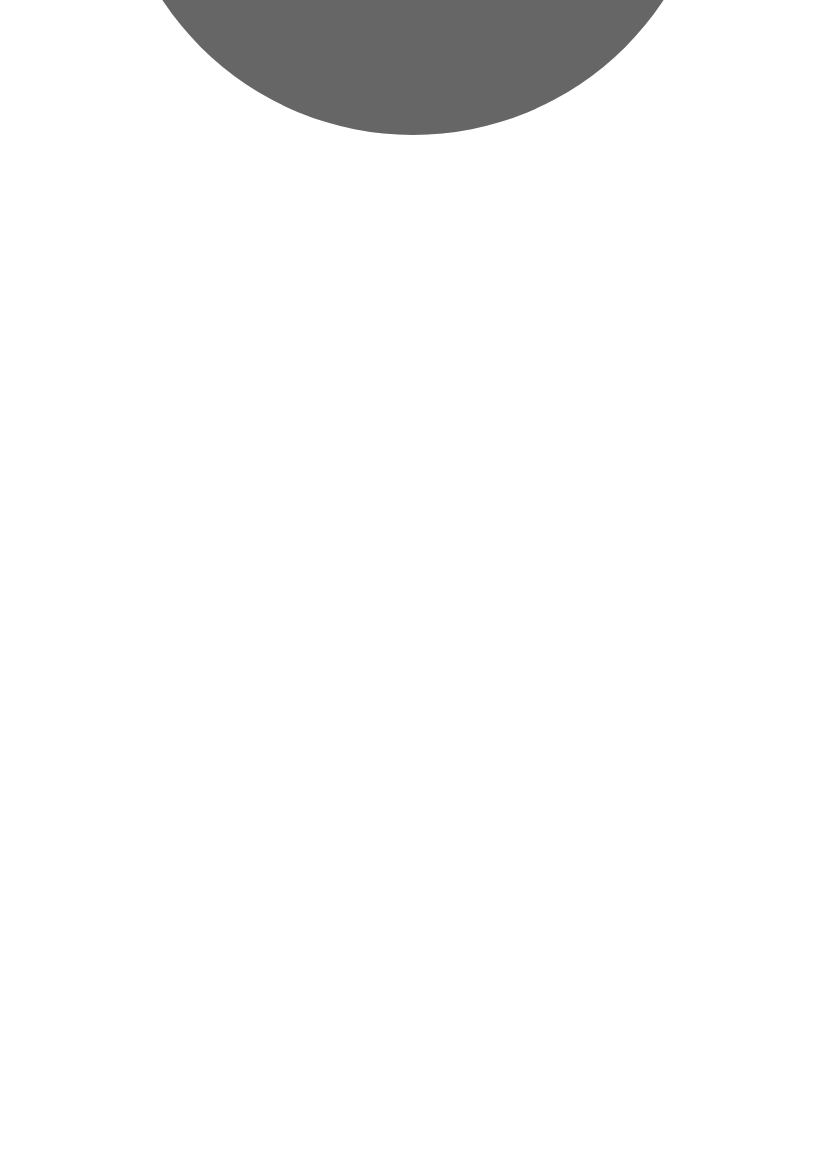
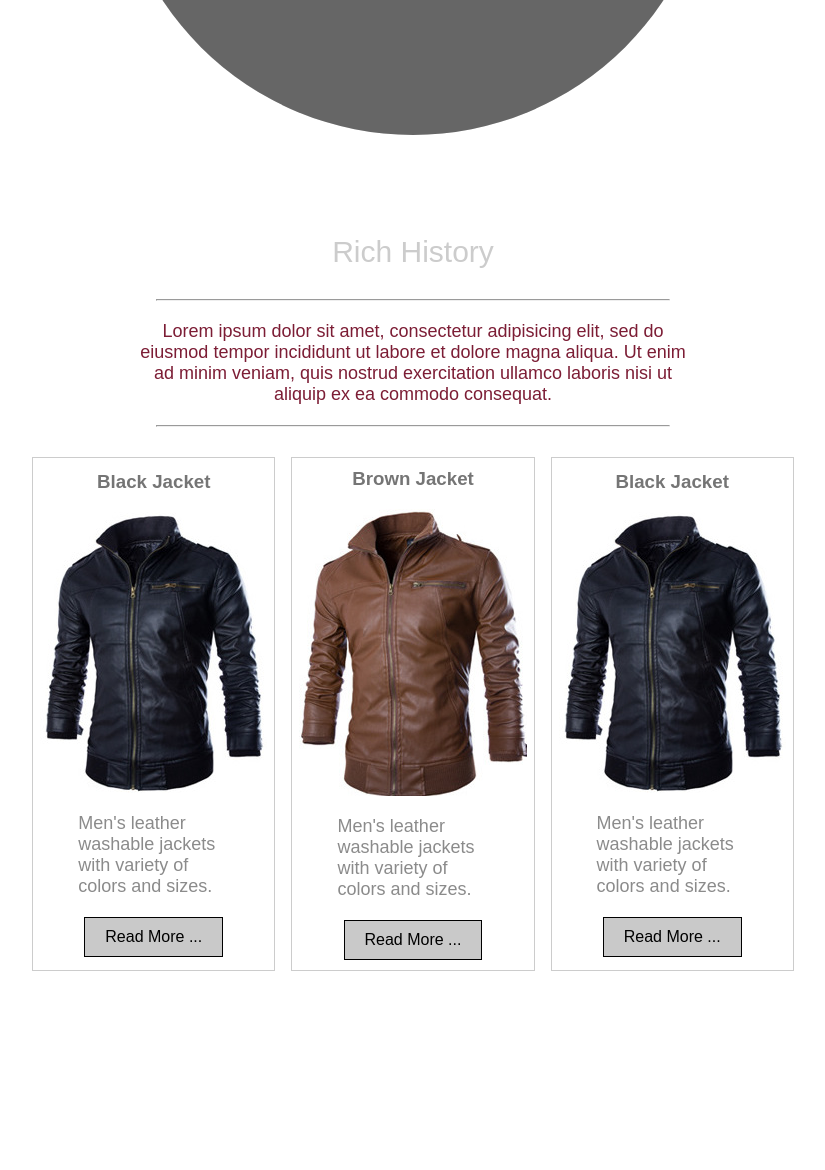
Before and after one commit to Ahmad-Saleh89/web-designing, a PHP site: page / in a window 1280 px wide. Shown: the part 2569-3739 px from the top of the page, without its empty margins (227-1052 px from the left). Before the commit the page ends 2704 px from the top, so only its background shows below. Run offline with PHP 8.4, Linux system fonts and the light colour scheme; some libraries are stand-ins or nearby versions.

Commit message:
read-more button

```diff
--- a/parallax/index.html
+++ b/parallax/index.html
@@ -59,6 +59,48 @@
         </div>
       </div>
 
+      <article>
+        <h1>Rich History</h1>
+        <hr>
+        <p>Lorem ipsum dolor sit amet, consectetur adipisicing elit,
+           sed do eiusmod tempor incididunt ut labore et dolore magna
+           aliqua. Ut enim ad minim veniam, quis nostrud exercitation
+           ullamco laboris nisi ut aliquip ex ea commodo consequat.</p>
+        <hr>
+      </article>
+
+      <div class="leather-jackets">
+        <div class="jacket" id="jacket-1">
+          <input type="checkbox" class="read-more-state" id="read-more-1">
+          <h3>Black Jacket</h3>
+          <img src="images/leather-jacket1.jpg" alt="">
+          <p>Men's leather washable jackets with variety of colors and sizes.
+            <span class="read-more-target">Blackbird company has a variety of coats, jackets, suits
+              for all genders and all ages, as well as various colors and styles.</span></p>
+          <label for="read-more-1" class="read-more-trigger">Read More ...</label>
+        </div>
+
+        <div class="jacket" id="jacket-2">
+          <input type="checkbox" class="read-more-state" id="read-more-2">
+          <h3>Brown Jacket</h3>
+          <img src="images/leather-jacket2.jpg" alt="">
+          <p>Men's leather washable jackets with variety of colors and sizes.
+            <span class="read-more-target">Blackbird company has a variety of coats, jackets, suits
+              for all genders and all ages, as well as various colors and styles.</span></p>
+          <label for="read-more-2" class="read-more-trigger">Read More ...</label>
+        </div>
+
+        <div class="jacket" id="jacket-3">
+          <input type="checkbox" class="read-more-state" id="read-more-3">
+          <h3>Black Jacket</h3>
+          <img src="images/leather-jacket1.jpg" alt="">
+          <p>Men's leather washable jackets with variety of colors and sizes.
+            <span class="read-more-target">Blackbird company has a variety of coats, jackets, suits
+              for all genders and all ages, as well as various colors and styles.</span></p>
+          <label for="read-more-3" class="read-more-trigger">Read More ...</label>
+        </div>
+      </div>
+
       <div style="height: 2000px"></div>
     </section>
 
--- a/parallax/styles.css
+++ b/parallax/styles.css
@@ -173,4 +173,49 @@ header.bird-box {
         color: black;
         border: 1px solid black; }
 
+.leather-jackets {
+  width: 100%;
+  display: grid;
+  grid-template-columns: repeat(5, 1fr);
+  grid-gap: 1em; }
+  .leather-jackets .jacket {
+    border: 1px solid #ccc;
+    padding: 5px;
+    display: flex;
+    flex-direction: column;
+    justify-content: center;
+    align-items: center; }
+    .leather-jackets .jacket p {
+      color: #8b8b8b; }
+      .leather-jackets .jacket p .read-more-target {
+        opacity: 0;
+        font-size: 0;
+        max-height: 0;
+        transition: all 300ms ease-in-out; }
+    .leather-jackets .jacket .read-more-state {
+      display: none; }
+      .leather-jackets .jacket .read-more-state:checked ~ p .read-more-target {
+        opacity: 1;
+        font-size: inherit;
+        max-height: 100em; }
+    .leather-jackets .jacket h3 {
+      color: #757575;
+      margin-top: 5px; }
+    .leather-jackets .jacket label {
+      padding: 10px 20px;
+      border: 1px solid black;
+      background-color: #c9c9c9;
+      margin-bottom: 5px;
+      cursor: pointer;
+      transition: all 200ms ease-in-out; }
+      .leather-jackets .jacket label:hover {
+        color: white;
+        background-color: black; }
+  .leather-jackets #jacket-1 {
+    grid-column: 2; }
+  .leather-jackets #jacket-2 {
+    grid-column: 3; }
+  .leather-jackets #jacket-3 {
+    grid-column: 4; }
+
 /*# sourceMappingURL=styles.css.map */
--- a/parallax/styles.sass
+++ b/parallax/styles.sass
@@ -181,3 +181,53 @@ header.bird-box
         background: white
         color: black
         border: 1px solid black
+.leather-jackets
+  width: 100%
+  display: grid
+  grid-template-columns: repeat(5,1fr)
+  grid-gap: 1em
+
+  .jacket
+    border: 1px solid #ccc
+    padding: 5px
+    display: flex
+    flex-direction: column
+    justify-content: center
+    align-items: center
+    p
+      color: rgb(139, 139, 139)
+      .read-more-target
+        opacity: 0
+        font-size: 0
+        max-height: 0
+        transition: all 300ms ease-in-out
+
+    .read-more-state
+      display: none
+      &:checked ~ p .read-more-target
+        opacity: 1
+        font-size: inherit
+        max-height: 100em
+
+    h3
+      color: rgb(117, 117, 117)
+      margin-top: 5px
+
+
+    label
+      padding: 10px 20px
+      border: 1px solid black
+      background-color: rgb(201, 201, 201)
+      margin-bottom: 5px
+      cursor: pointer
+      transition: all 200ms ease-in-out
+      &:hover
+        color: white
+        background-color: black
+
+  #jacket-1
+    grid-column: 2
+  #jacket-2
+    grid-column: 3
+  #jacket-3
+    grid-column: 4
```
Also changed, not shown: parallax/images/leather-jacket1.jpg (added), parallax/images/leather-jacket2.jpg (added), 1 other file.
